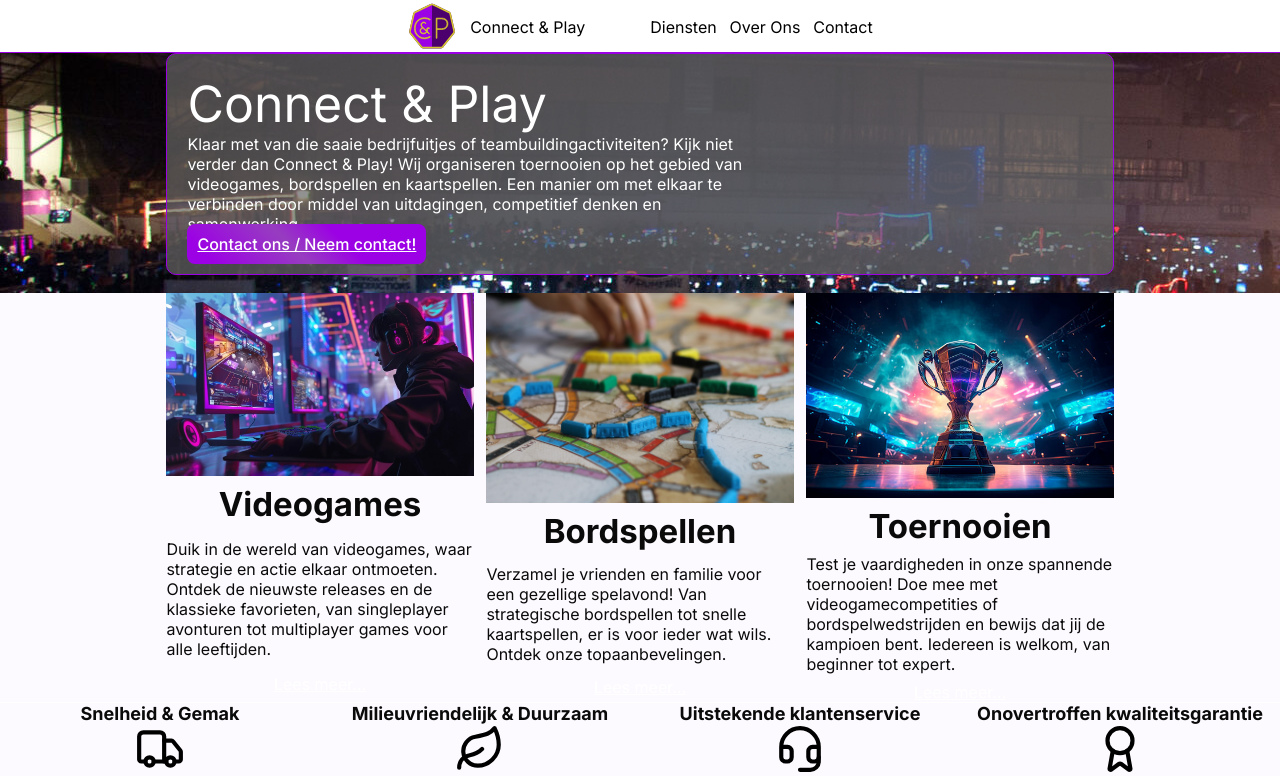
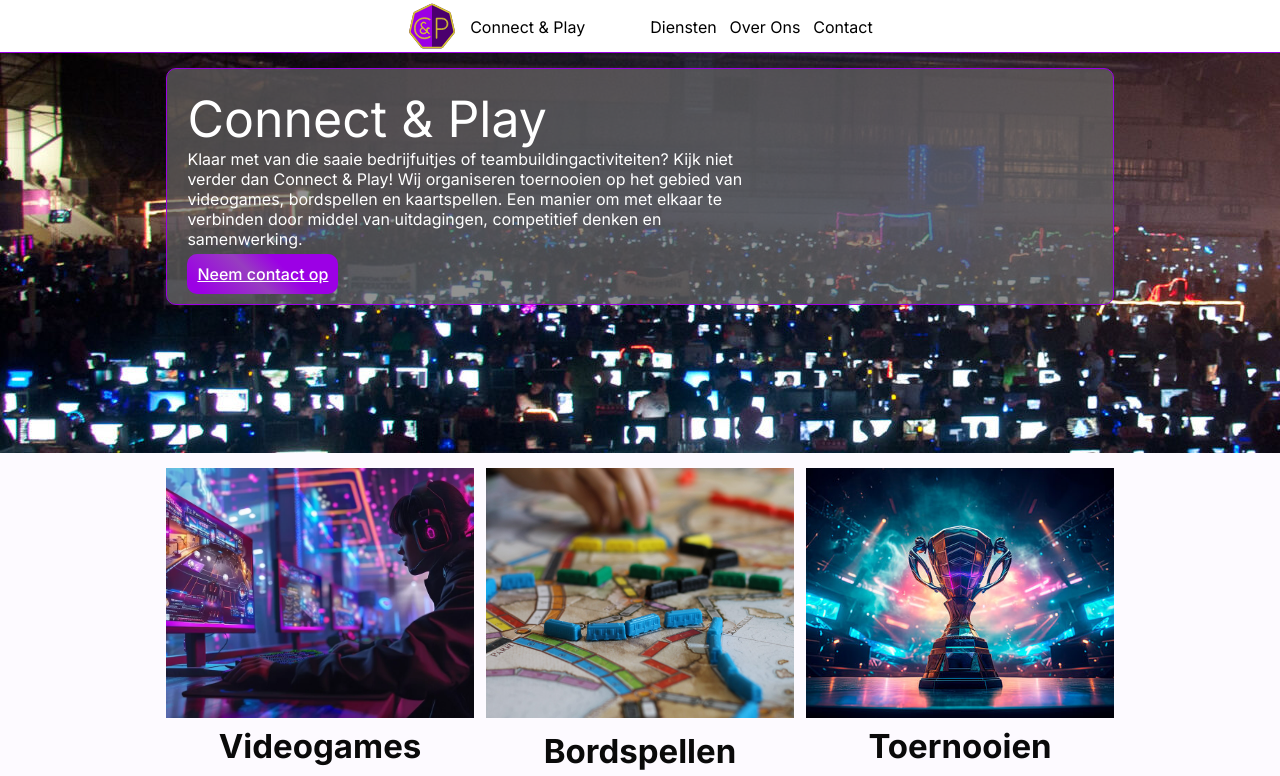
Before and after one commit to boonsboos/connect-play, a PHP site: page / in a window 1280 px wide. Shown: the top 776 px of the page. Run offline with PHP 8.4, Linux system fonts and the light colour scheme.

Commit message:
Images linked correctly & changed homepage styling slightly

```diff
--- a/index.html
+++ b/index.html
@@ -46,11 +46,13 @@
 	</header>
 
 	<!-- Background banner with title, text and button -->
-	<section class="home-banner flex justify-center">
+	<section class="home-banner flex justify-center pt-15">
 		<div class="mb-col-12 col-9">
 			<div class="home-head-box">
-				<h1 class="heading">Connect & Play</h1>
-				<div class="col-8">
+				<div class="mb-col-12 col-12">
+					<h1 class="heading">Connect & Play</h1>
+				</div>
+				<div class="mb-col-12 col-8 pb-15">
 					<p>
 						Klaar met van die saaie bedrijfuitjes of
 						teambuildingactiviteiten? Kijk niet verder dan
@@ -60,9 +62,9 @@
 						van uitdagingen, competitief denken en samenwerking.
 					</p>
 				</div>
-				<div class="col-12">
+				<div class="mb-col-12 col-12">
 					<a class="btn" href="contact.html">
-						Contact ons / Neem contact!
+						Neem contact op
 					</a>
 				</div>
 			</div>
@@ -70,7 +72,7 @@
 	</section>
 
 	<!-- 3 Sample diensten -->
-	<section class="flex justify-center">
+	<section id="sample-images" class="flex justify-center py-15">
 		<div class="mb-col-12 col-3 flex justify-center home-info-box">
 			<img class="mb-col-12 col-12" src="images/dienst_1.jpg" />
 			<h2>Videogames</h2>
@@ -80,7 +82,7 @@
 				klassieke favorieten, van singleplayer avonturen tot
 				multiplayer games voor alle leeftijden.
 			</p>
-			<a href="diensten.html">Lees meer...</a>
+			<a class="btn" href="diensten.html">Lees meer...</a>
 		</div>
 		<div class="mb-col-12 col-3 flex justify-center home-info-box">
 			<img class="mb-col-12 col-12" src="images/dienst_3.jpg" />
@@ -91,7 +93,7 @@
 				kaartspellen, er is voor ieder wat wils. Ontdek onze
 				topaanbevelingen.
 			</p>
-			<a href="diensten.html">Lees meer...</a>
+			<a class="btn" href="diensten.html">Lees meer...</a>
 		</div>
 		<div class="mb-col-12 col-3 flex justify-center home-info-box">
 			<img class="mb-col-12 col-12" src="images/dienst_4.jpg" />
@@ -102,17 +104,17 @@
 				dat jij de kampioen bent. Iedereen is welkom, van beginner
 				tot expert.
 			</p>
-			<a href="diensten.html">Lees meer...</a>
+			<a class="btn" href="diensten.html">Lees meer...</a>
 		</div>
 	</section>
 
 	<!-- 4 Unique Selling Propositions (USP's) -->
-	<section class="usp-section flex justify-center">
+	<section class="usp-section flex justify-center py-15">
 		<div class="mb-col-6 col-3 text-center">
-			<h5 class="text-center">Snelheid & Gemak</h5>
+			<h5>Snelheid & Gemak</h5>
 			<ul class="ups">
 				<li>
-					<img class="invert-color-img" src="images/iconTruck.svg" alt="Vrachtwagen" />
+					<img class="invert-color-img py-15" src="images/iconTruck.svg" alt="Vrachtwagen" />
 					<p class="tiny-text">
 						Binnen 30 minuten geleverd, of het is
 						gratis—gegarandeerd.
@@ -124,7 +126,7 @@
 			<h5>Milieuvriendelijk & Duurzaam</h5>
 			<ul class="ups">
 				<li>
-					<img class="invert-color-img" src="images/iconLeaf.svg" alt="Milieu" />
+					<img class="invert-color-img py-15" src="images/iconLeaf.svg" alt="Milieu" />
 					<p class="tiny-text">
 						100% milieuvriendelijke producten, duurzaam en
 						ethisch verantwoord geproduceerd.
@@ -136,7 +138,7 @@
 			<h5>Uitstekende klantenservice</h5>
 			<ul class="ups">
 				<li>
-					<img class="invert-color-img" src="images/iconHeadset.svg" alt="Klantenservice" />
+					<img class="invert-color-img py-15" src="images/iconHeadset.svg" alt="Klantenservice" />
 					<p class="tiny-text">
 						24/7 beschikbaar, met echte mensen die altijd
 						klaarstaan om je te helpen wanneer je ons nodig
@@ -149,7 +151,7 @@
 			<h5>Onovertroffen kwaliteitsgarantie</h5>
 			<ul class="ups">
 				<li>
-					<img class="invert-color-img" src="images/iconAward.svg" alt="Vrachtwagen" />
+					<img class="invert-color-img py-15" src="images/iconAward.svg" alt="Award" />
 					<p class="tiny-text">
 						We garanderen dat onze producten een leven lang
 						meegaan, of we vervangen ze gratis.
@@ -160,27 +162,18 @@
 	</section>
 
 	<!-- More images -->
-	<section class="flex justify-center">
-		<div class="col-3">
-			<img src="images/dienst_1" />
+	<section id="home-images" class="flex justify-center">
+		<div class="col-6">
+			<img class="mb-col-12 col-12" src="images/dienst_1.jpg" />
 		</div>
-		<div class="col-3">
-			<img src="images/dienst_2" />
+		<div class="col-6">
+			<img class="mb-col-12 col-12" src="images/dienst_2.jpg" />
 		</div>
-		<div class="col-3">
-			<img src="images/dienst_3" />
+		<div class="col-6">
+			<img class="test mb-col-12 col-12" src="images/dienst_3.jpg" />
 		</div>
-	</section>
-
-	<section class="flex justify-center">
-		<div class="col-3">
-			<img src="images/dienst_4" />
-		</div>
-		<div class="col-3">
-			<img src="images/dienst_5" />
-		</div>
-		<div class="col-3">
-			<img src="images/dienst_6" />
+		<div class="col-6">
+			<img class="test mb-col-12 col-12" src="images/dienst_4.jpg" />
 		</div>
 	</section>
 
--- a/style.css
+++ b/style.css
@@ -76,7 +76,7 @@ a {
 .home-banner {
 	background-image: url("images/header.jpg");
 	width: 100%;
-	height: 30vh;
+	height: 400px;
 }
 
 .banner-img {
@@ -113,13 +113,12 @@ a {
 
 .btn {
 	background-image: linear-gradient(45deg, var(--accent) 9.16%, #973dc0 43.89%, var(--accent) 64.72%);
-	border-radius: 8px;
+	border-radius: 10px;
 	border-style: none;
 	box-sizing: border-box;
 	color: #FFFFFF;
 	font-size: 16px;
 	font-weight: 500;
-	height: 4rem;
 	padding: 0 1.6rem;
 	text-align: center;
 	padding: 10px;
@@ -282,6 +281,16 @@ footer {
 
 .ups {
 	list-style: none;
+}
+#sample-images img {
+	object-fit: cover;
+	height: 250px;
+}
+
+
+#home-images img {
+	object-fit: cover;
+	height: 400px;
 }
 
 /* dienstenpage */
@@ -509,6 +518,9 @@ footer {
 		transform: scale(1.2);
 		transition: transform 0.5s ease;
 	}
+	.home-banner {
+		height: 300px;
+	}
 }
 
 /*
```
